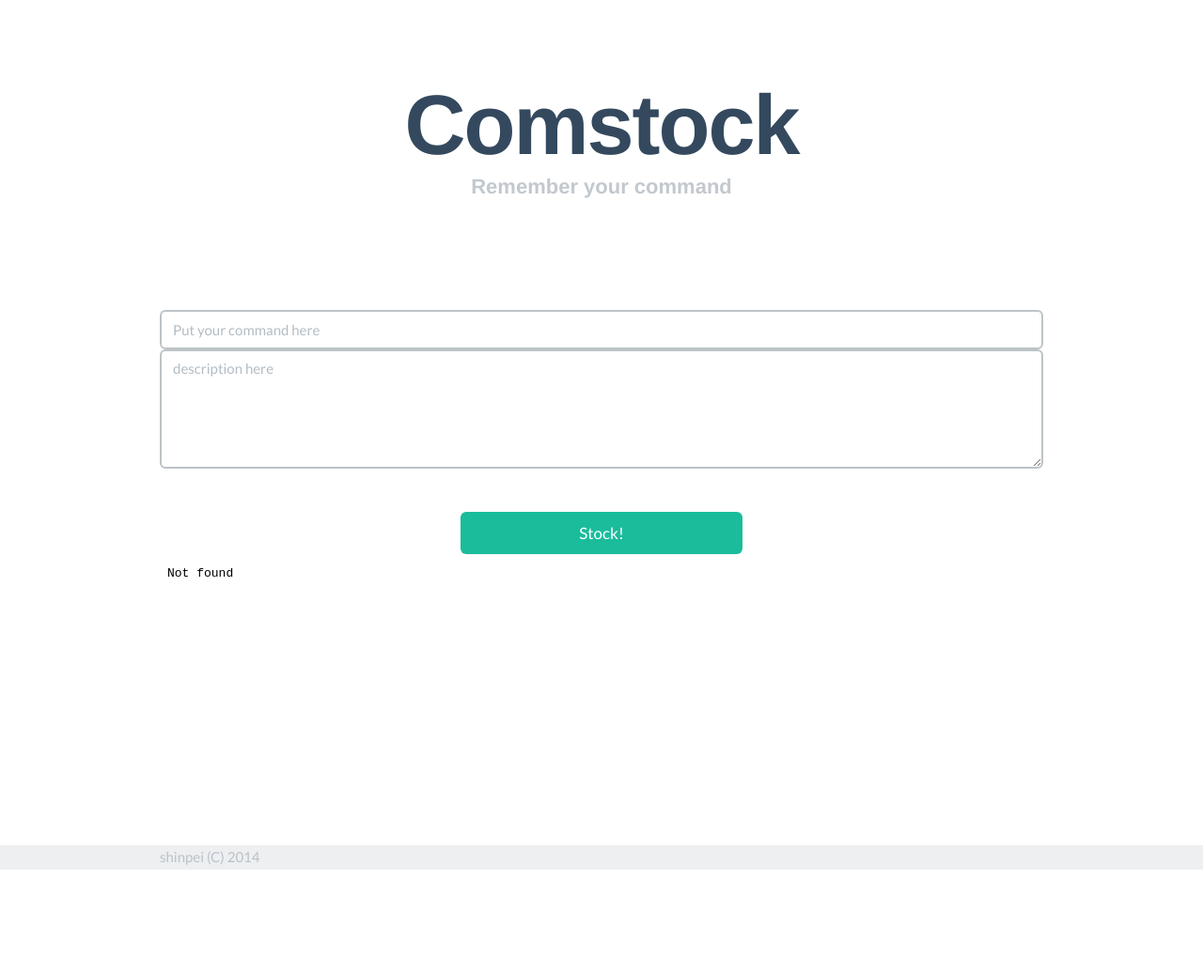
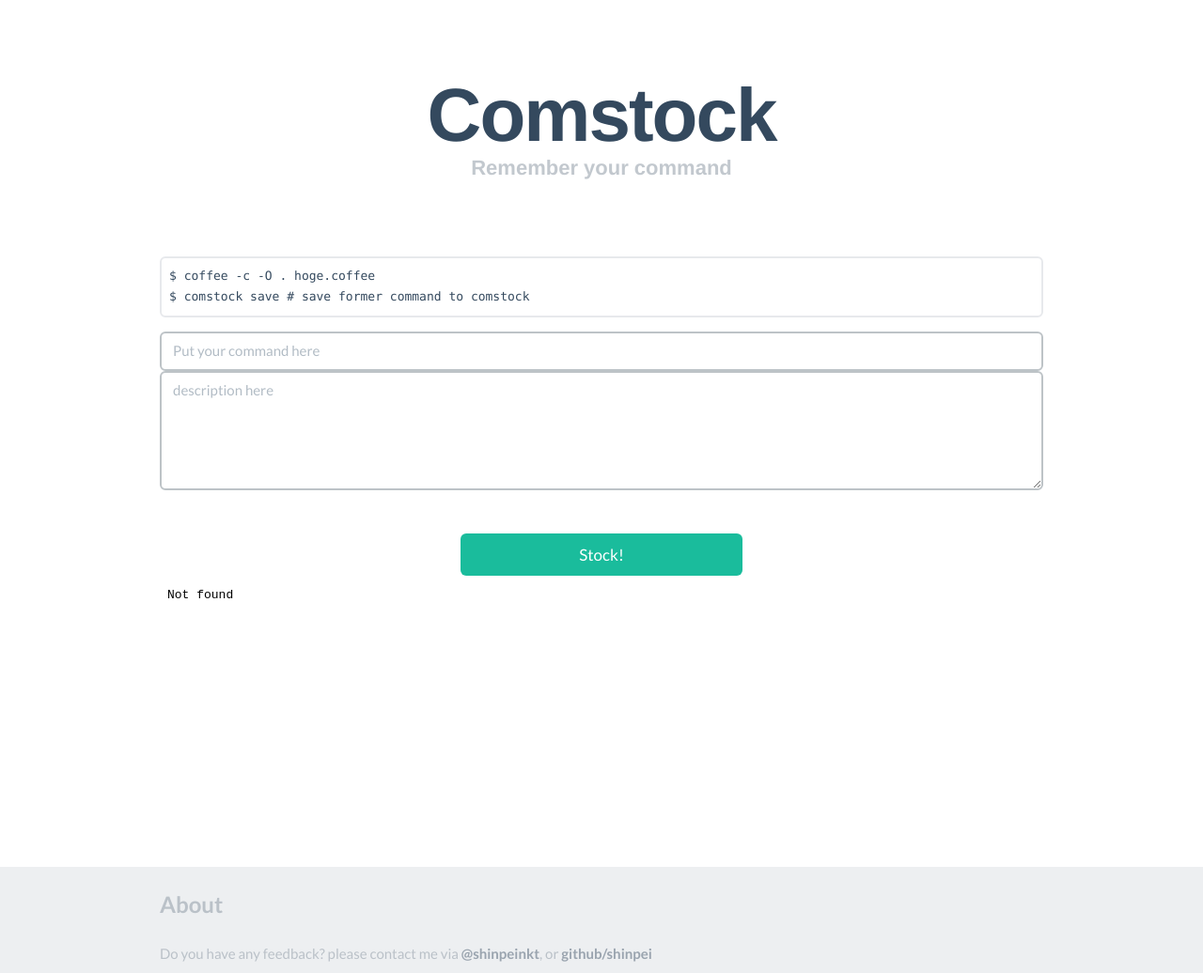
Before and after one commit to shinpei/comstock-www, a website: page documents/index.html in a window 1280 px wide. Shown: the whole page at 94% size. Before the commit the page ends 926 px from the top, so only its background shows below. Drawn offline with nearby package versions, Linux system fonts and the light colour scheme.

Commit message:
update ui

```diff
--- a/app.js
+++ b/app.js
@@ -93,7 +93,7 @@
     log(doc);
     output = "";
     output += "<div class='commandContain'>";
-    output += "<span class='command'>" + doc.data.command + "</span>";
+    output += "<pre class='prettyprint'>" + doc.data.command + "</pre>";
     output += "<span class='desc'>" + doc.data.desc + "</span>";
     output += "<span class='user'> by " + doc.data.user + "</span>";
     output += "</div>";
--- a/coffee/app.coffee
+++ b/coffee/app.coffee
@@ -65,7 +65,7 @@ writeAsHtml = (doc) ->
     log doc
     output = ""
     output += "<div class='commandContain'>"
-    output += "<span class='command'>" + doc.data.command + "</span>";
+    output += '<pre class="prettyprint">' + doc.data.command + "</pre>";
     output += "<span class='desc'>" + doc.data.desc + "</span>";
     output += "<span class='user'> by " + doc.data.user + "</span>";
     output += "</div>"
--- a/documents/css/demo.css
+++ b/documents/css/demo.css
@@ -6,11 +6,11 @@
   max-width: 970px !important;
 }
 .demo-headline {
-  padding: 73px 0 110px;
+  padding: 73px 0 73px;
   text-align: center;
 }
 .demo-logo {
-  font: 900 90px/100px "Helvetica Neue", Helvetica, Arial, sans-serif;
+  font: 800 80px/80px "Helvetica Neue", Helvetica, Arial, sans-serif;
   letter-spacing: -2px;
   margin: 10px 0;
 }
--- a/documents/index.html
+++ b/documents/index.html
@@ -23,6 +23,10 @@
 <fb:login-button autologoutlink="true" perms="user_likes" size="large"></fb:login-button>
 </div> <!--headline-->
 
+<pre class="prettyprint">
+$ coffee -c -O . hoge.coffee
+$ comstock save # save former command to comstock
+</pre>
 <form action="postCommand" method="GET" id="mainForm">
 <input type="hidden" name="date" value="1234">
 <input type="hidden" name="user" value="test">
@@ -33,15 +37,16 @@
 <div>
 </div>
 <iframe src="/getCommand" width=100% height=300px style="border:none">
+</iframe>
+</div> <!-- container -->
 
-</iframe>
-
-</div> <!-- container -->
     <footer>
-      <div class="container" id="footer">
+      <div class="container">
         <div class="row">
-    		  <div class="col-md-6">
-    			shinpei (C) 2014
+    		  <div class="col-md-9">
+				<h3 class="footer-title">About</h3>
+				<p> Do you have any feedback? please contact me via <a href="http://www.twitter.com/shinpeinkt">@shinpeinkt</a>, or <a href="http://www.github.com/shinpei">github/shinpei</a>
+				</p>
     		  </div>
         </div>
       </div>
@@ -51,5 +56,6 @@
 <script src="js/bootstrap.min.js"></script>
 <script src="js/socket.io.js"></script>
 <script src="js/tag.js"></script>
+<script src="https://google-code-prettify.googlecode.com/svn/loader/run_prettify.js?skin=desert"></script>
 </body>
 </html>
```
